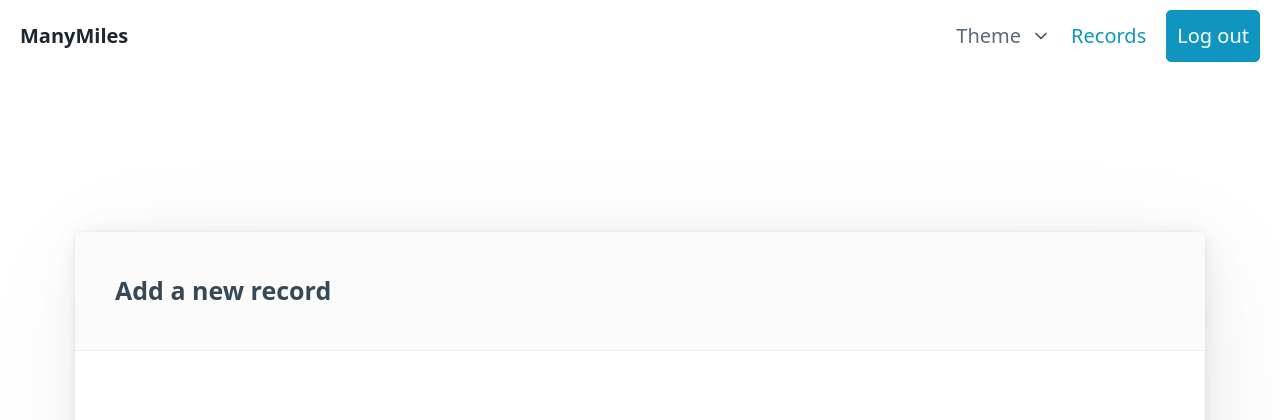
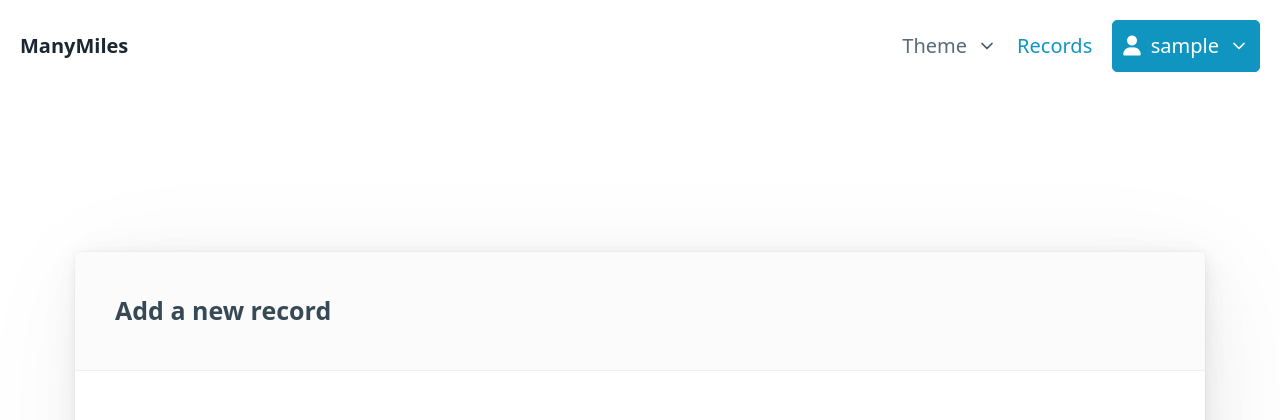
Before and after one commit to jakebrehm/manymiles, a Flask app: page /records in a window 1280 px wide. Shown: the top 420 px of the page. Run offline with Flask 3, Linux system fonts and the light colour scheme; the visitor is signed in with stand-in values (Sample User, id 1); data that the repository does not hold is empty; some libraries are stand-ins or nearby versions.

Commit message:
Added dropdown to nav bar

```diff
--- a/manymiles/blueprints/main/templates/main/index.html
+++ b/manymiles/blueprints/main/templates/main/index.html
@@ -8,6 +8,9 @@
 
     <!-- Pico.css with bootstrap grid -->
     <link rel="stylesheet" href="{{ url_for('static', filename='css/pico-bootstrap-grid.min.css') }}">
+
+    <!-- Font Awesome CSS stylesheets -->
+    <script src="https://kit.fontawesome.com/206c131408.js" crossorigin="anonymous"></script>
 
     <!-- Universal style -->
     <link rel="stylesheet" href="{{ url_for('static', filename='css/style.css') }}">
@@ -37,7 +40,19 @@
             </li>
             <li><a href="/records">Records</a></li>
             {% if session["user_id"] %}
-            <li><a href="/logout" role="button">Log out</a></li>
+            <li>
+                <details role="list" dir="rtl">
+                    <summary aria-haspopup="listbox" role="button" style="align-items:center;">
+                        <i class="fa fa-user" aria-hidden="true" style="margin-right: 10px;"></i>
+                        {{ session["username"] }}
+                    </summary>
+                    <ul role="listbox">
+                        <li><a href="#">Settings</a></li>
+                        <li><hr class="divider"></li>
+                        <li><a href="/logout">Log out</a></li>
+                    </ul>
+                </details>
+            </li>
             {% else %}
             <li><a href="/login" role="button">Log in</a></li>
             <li><a href="/register" role="button" class="secondary">Sign up</a></li>
--- a/manymiles/blueprints/main/templates/main/records.html
+++ b/manymiles/blueprints/main/templates/main/records.html
@@ -1,9 +1,6 @@
 {% extends "main/index.html" %}
 
 {% block css %}
-        <!-- Font Awesome CSS stylesheets -->
-        <link rel="stylesheet" href="//maxcdn.bootstrapcdn.com/font-awesome/4.7.0/css/font-awesome.min.css">
-
         <!-- Blueprint-specific style -->
         <link rel="stylesheet" href="{{ url_for('main.static', filename='css/style.css') }}">
 {% endblock %}
--- a/manymiles/static/css/style.css
+++ b/manymiles/static/css/style.css
@@ -2,6 +2,15 @@
 
 :root {
     --primary: #5e35b1;
+}
+
+/* Dropdowns */
+
+.divider {
+    height: 1px;
+    border: none;
+    color:var(--secondary);
+    background-color:var(--secondary);
 }
 
 /* General */
```
